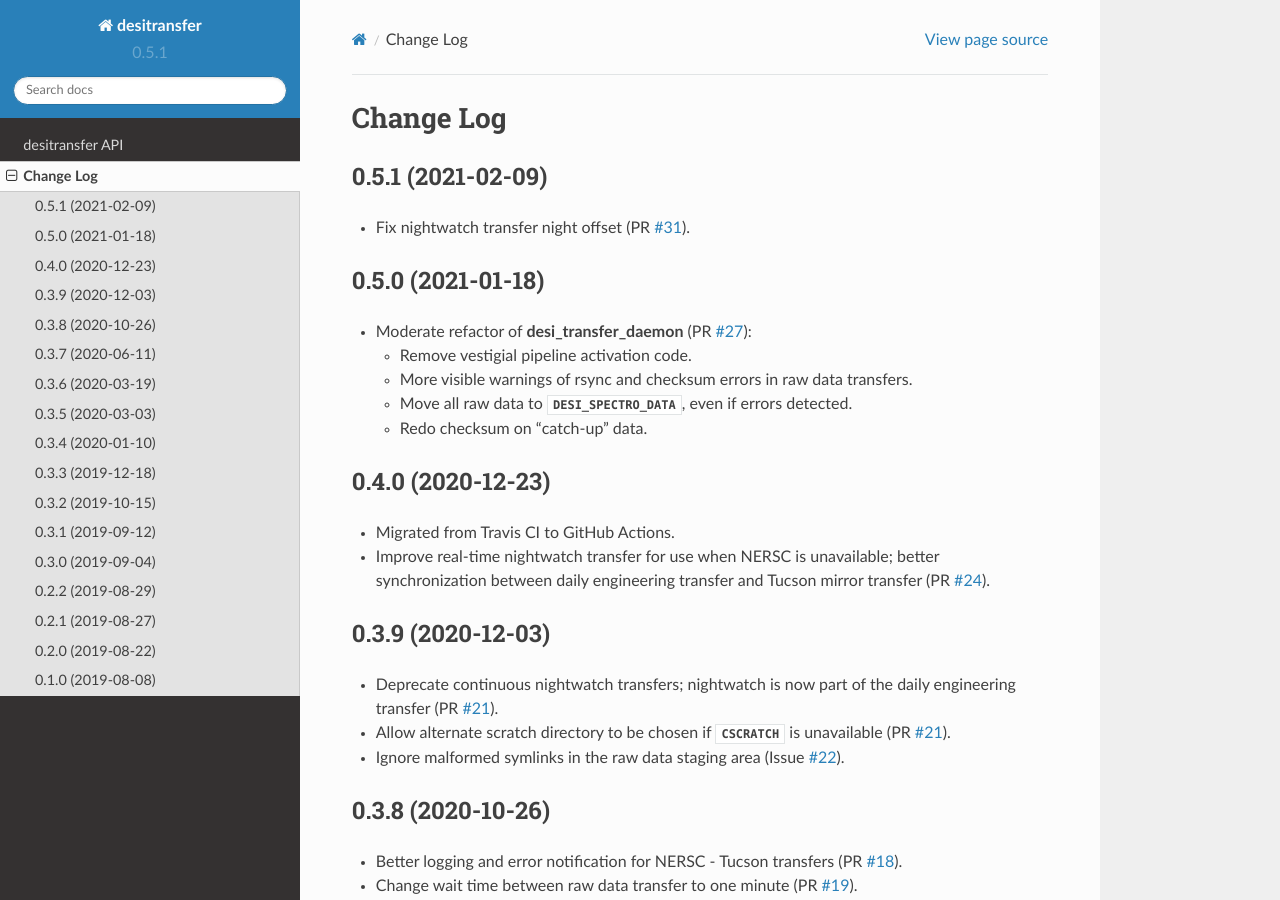
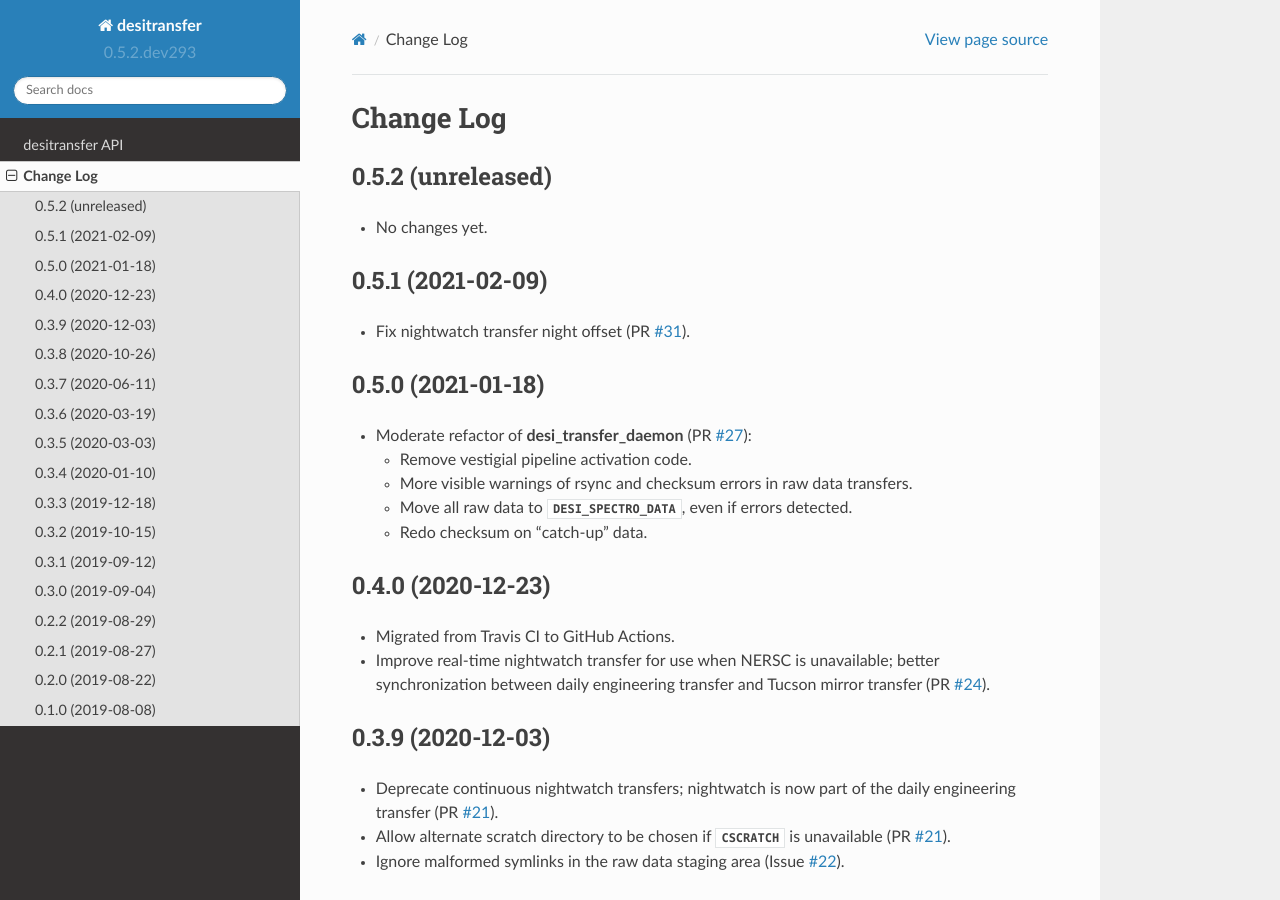
Before and after one commit to desihub/desitransfer, a Sphinx documentation site: the page built from doc/changes.rst, in a window 1280 px wide and 900 px high. Built offline with Sphinx 7.4.7 and the Read the Docs theme 2.0.0, drawn with Linux system fonts in a browser that asks for light colours.

Commit message:
bump version after tag

```diff
--- a/doc/changes.rst
+++ b/doc/changes.rst
@@ -1,6 +1,11 @@
 ==========
 Change Log
 ==========
+
+0.5.2 (unreleased)
+------------------
+
+* No changes yet.
 
 0.5.1 (2021-02-09)
 ------------------
--- a/py/desitransfer/_version.py
+++ b/py/desitransfer/_version.py
@@ -1 +1 @@
-__version__ = '0.5.1'
+__version__ = '0.5.2.dev293'
```
